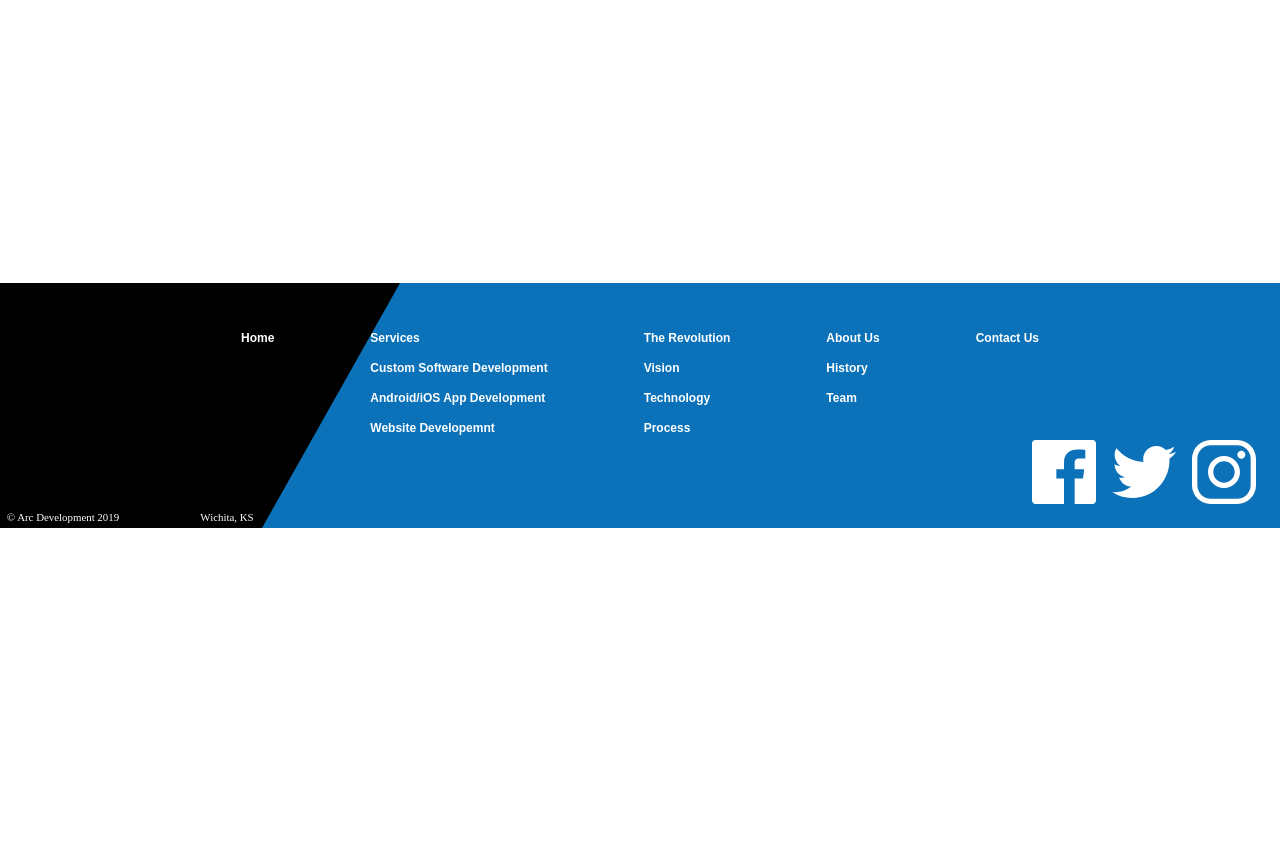
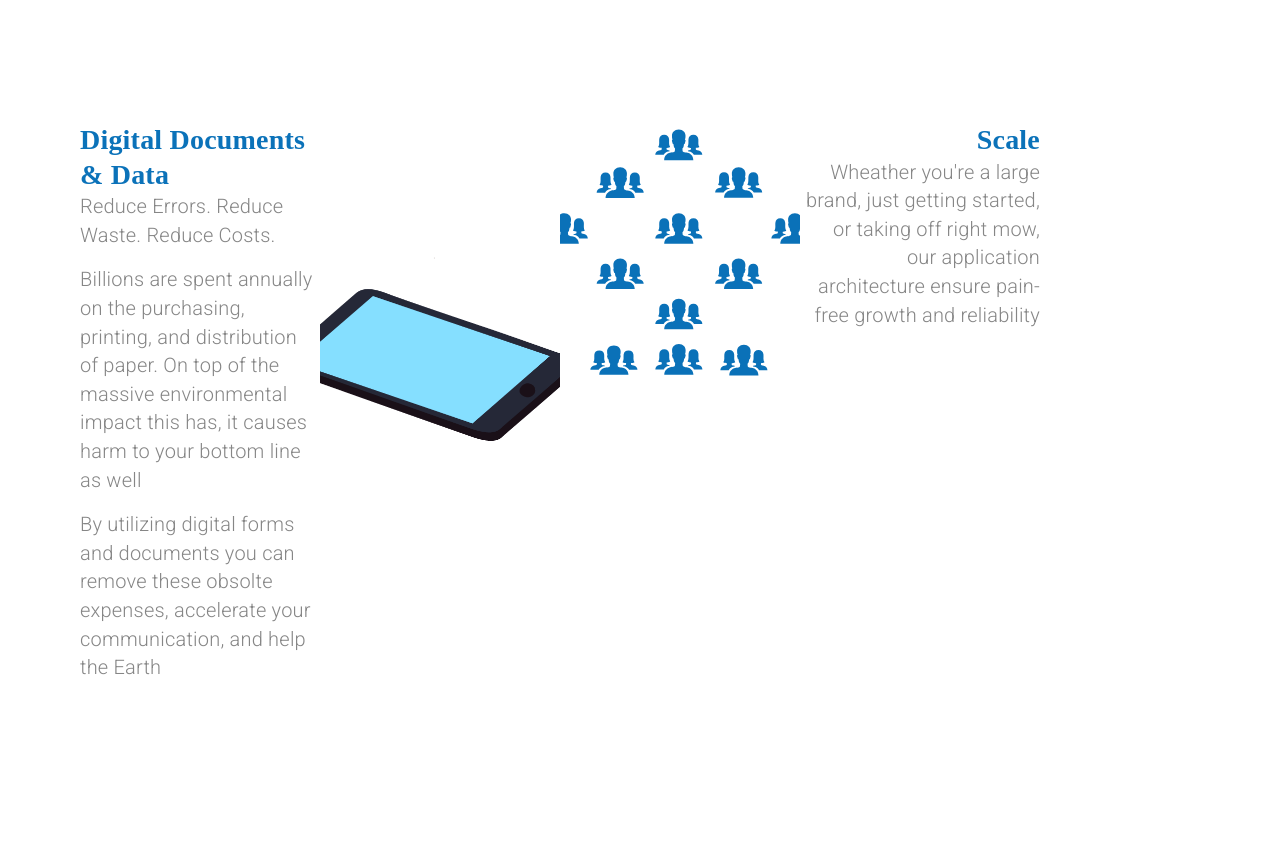
Before and after one commit to arunsinghsnd/NativeCodeLab, a React (Create React App) app: page /customsoftware in a window 1280 px wide. Shown: the part 1140-1996 px from the top of the page. Before the commit the page ends 1668 px from the top, so only its background shows below. Built offline with nearby package versions, Linux system fonts and the light colour scheme.

Commit message:
added  the aninmation row

```diff
--- a/src/components/CustomSoftware.js
+++ b/src/components/CustomSoftware.js
@@ -10,16 +10,16 @@ import {
 } from "@material-ui/core";
 import { Link } from "react-router-dom";
 
-import ButtonArrow from "../components/ui/ButtonArrow";
-import customSoftware from "../assets/Custom Software Icon.svg";
-import mobileAppsIcon from "../assets/mobileIcon.svg";
-import websitesIcon from "../assets/websiteIcon.svg";
 import backArrow from "../assets/backArrow.svg";
 import forwardArrow from "../assets/forwardArrow.svg";
 import lightbulb from "../assets/bulb.svg";
 import cash from "../assets/cash.svg";
 import stopwatch from "../assets/stopwatch.svg";
 import Lottie from "react-lottie";
+import animationData from "../animations/landinganimation/data";
+
+import documentsAnimation from "../animations/documentsAnimation/data";
+import scaleAnimation from "../animations/scaleAnimation/data.json";
 
 const useStyles = makeStyles(theme => ({
   heading: {
@@ -34,12 +34,33 @@ const useStyles = makeStyles(theme => ({
     paddingTop: "2em",
     paddingBottom: "10em",
   },
+  itemContainer: {
+    maxWidth: "30em",
+  },
 }));
 
 const CustomSoftware = props => {
   const classes = useStyles();
   const theme = useTheme();
   const matchesSM = useMediaQuery(theme.breakpoints.down("sm"));
+
+  const documentsOptions = {
+    loop: true,
+    autoplay: false,
+    animationData: documentsAnimation,
+    rendererSettings: {
+      preserveAspectRatio: "xMidYMid slice",
+    },
+  };
+
+  const scaleOptions = {
+    loop: true,
+    autoplay: false,
+    animationData: scaleAnimation,
+    rendererSettings: {
+      preserveAspectRatio: "xMidYMid slice",
+    },
+  };
 
   return (
     <Grid container direction="column" className={classes.mainContainer}>
@@ -157,6 +178,59 @@ const CustomSoftware = props => {
           </Grid>
         </Grid>
       </Grid>
+      <Grid item container direction="row">
+        <Grid item container className={classes.itemContainer}>
+          <Grid item container direction="column" md>
+            <Grid item>
+              <Typography variant="h4">Digital Documents & Data</Typography>
+            </Grid>
+            <Grid item>
+              <Typography variant="body2" paragraph>
+                Reduce Errors. Reduce Waste. Reduce Costs.
+              </Typography>
+              <Typography variant="body2" paragraph>
+                Billions are spent annually on the purchasing, printing, and
+                distribution of paper. On top of the massive environmental
+                impact this has, it causes harm to your bottom line as well
+              </Typography>
+              <Typography variant="body2" paragraph>
+                By utilizing digital forms and documents you can remove these
+                obsolte expenses, accelerate your communication, and help the
+                Earth
+              </Typography>
+            </Grid>
+          </Grid>
+          <Grid item md>
+            <Lottie
+              options={documentsOptions}
+              style={{ maxHeight: 325, maxWidth: 275, minHeight: 275 }}
+            />
+          </Grid>
+        </Grid>
+
+        <Grid item container className={classes.itemContainer}>
+          <Grid item md>
+            <Lottie
+              options={scaleOptions}
+              style={{ maxHeight: 260, maxWidth: 280 }}
+            />
+          </Grid>
+          <Grid item container direction="column" md>
+            <Grid item>
+              <Typography variant="h4" align="right">
+                Scale
+              </Typography>
+            </Grid>
+            <Grid item>
+              <Typography variant="body2" align="right" paragraph>
+                Wheather you're a large brand, just getting started, or taking
+                off right mow, our application architecture ensure pain-free
+                growth and reliability
+              </Typography>
+            </Grid>
+          </Grid>
+        </Grid>
+      </Grid>
     </Grid>
   );
 };
```
